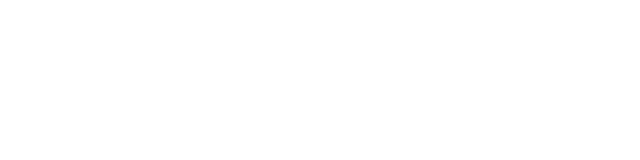
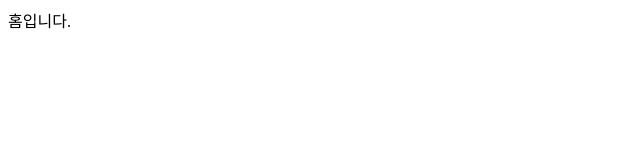
Before and after one commit to priestone/check_bookstore, a React (Create React App) app: page / in a window 1280 px wide. Shown: the top 160 px of the page, without its empty margins (0-640 px from the left). Built offline with nearby package versions, Linux system fonts and the light colour scheme.

Commit message:
router setting

```diff
--- /dev/null
+++ b/src/Router.tsx
@@ -0,0 +1,16 @@
+import { HashRouter, Route, Routes } from "react-router-dom";
+import Home from "./pages/Home";
+import PageNotFound from "./pages/PageNotFound";
+
+const Router = () => {
+  return (
+    <HashRouter>
+      <Routes>
+        <Route path="/" element={<Home></Home>}></Route>
+        <Route path="/*" element={<PageNotFound></PageNotFound>}></Route>
+      </Routes>
+    </HashRouter>
+  );
+};
+
+export default Router;
--- /dev/null
+++ b/src/pages/Home.tsx
@@ -0,0 +1,9 @@
+import styled from "styled-components";
+
+const Container = styled.div``;
+
+const Home = () => {
+  return <Container>홈입니다.</Container>;
+};
+
+export default Home;
--- /dev/null
+++ b/src/pages/PageNotFound.tsx
@@ -0,0 +1,5 @@
+const PageNotFound = () => {
+  return <></>;
+};
+
+export default PageNotFound;
```
Also changed, not shown: src/index.tsx (+6 -1 lines), src/api.tsx (added).
